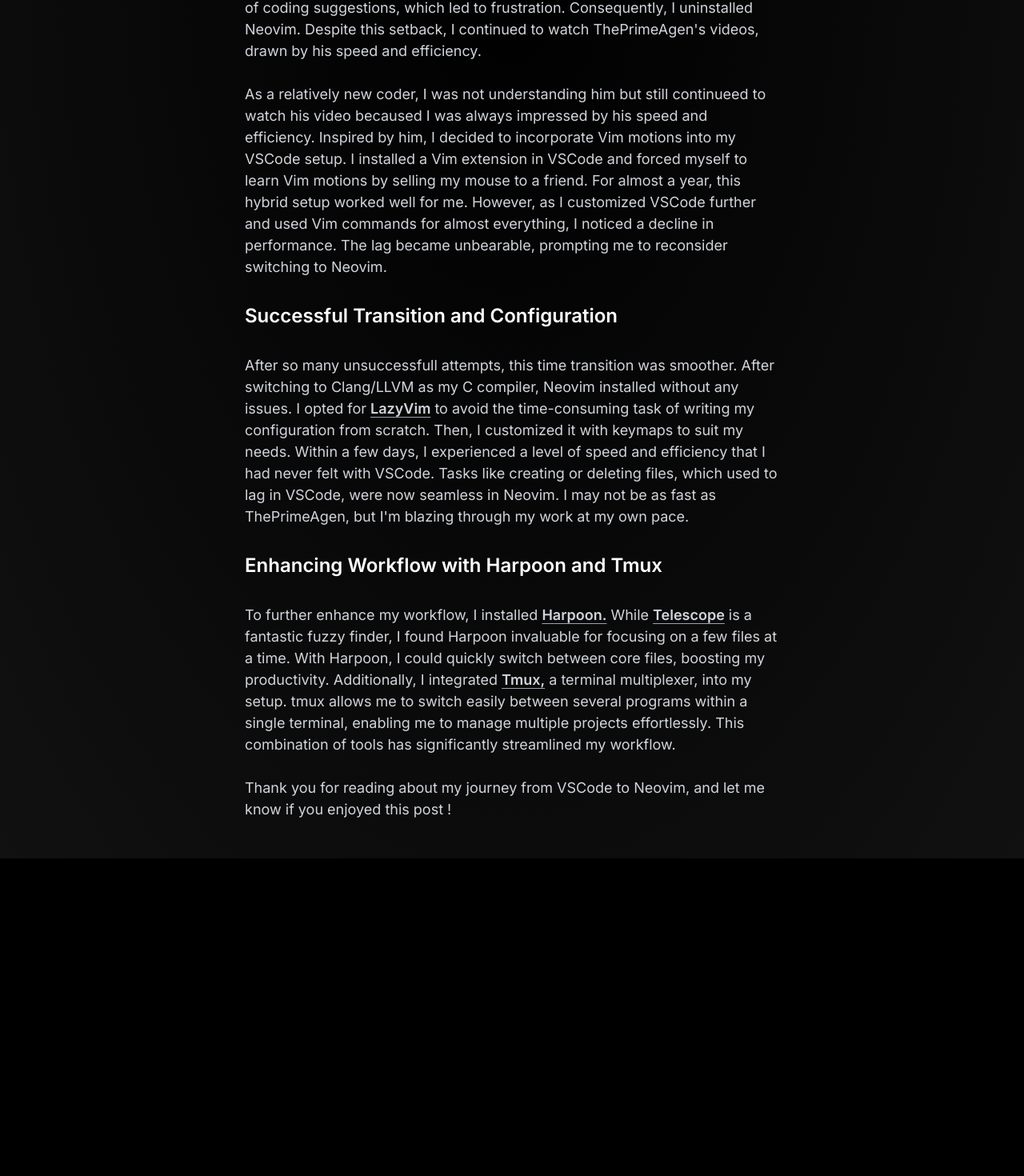
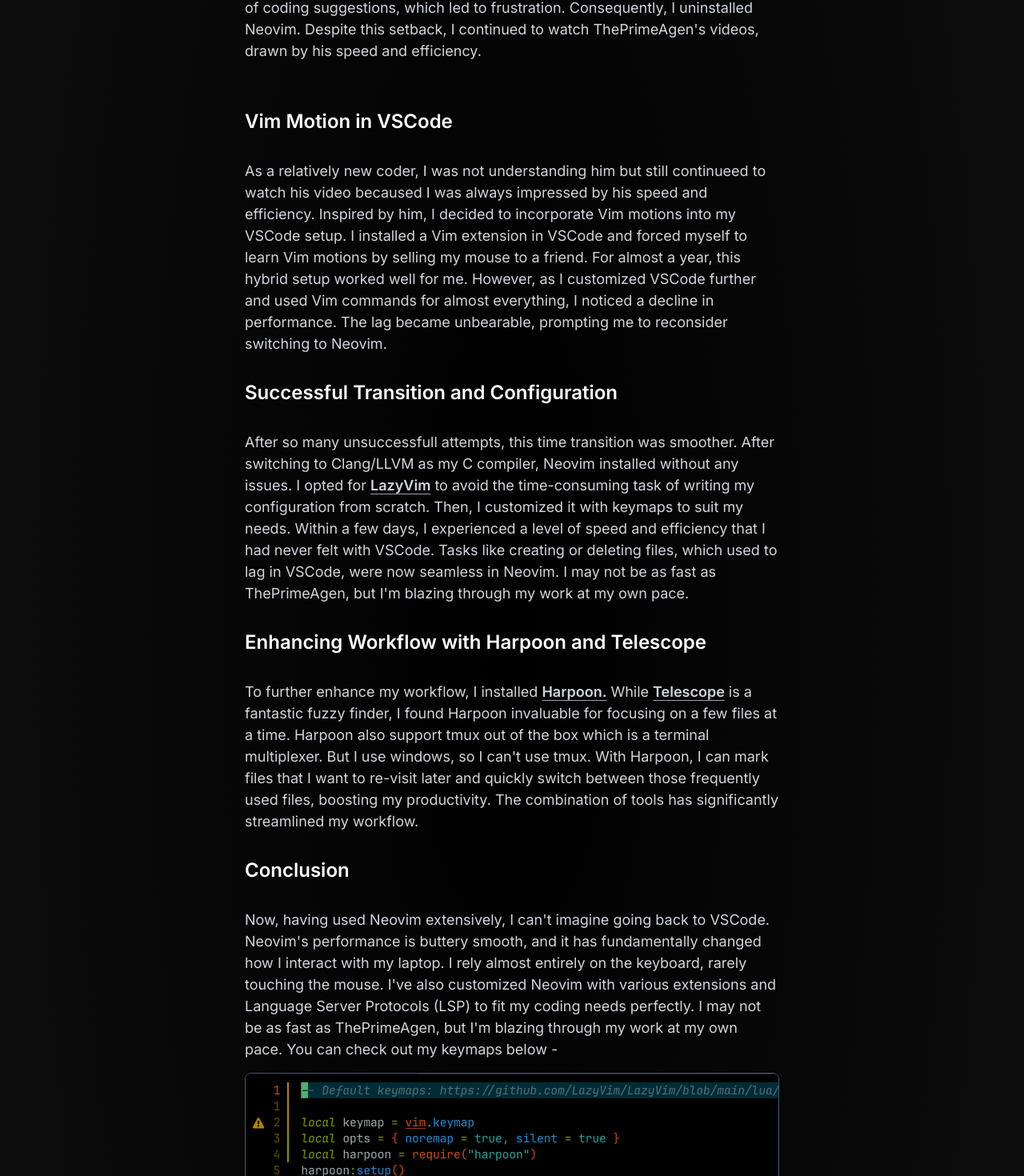
Before and after one commit to akhil683/Whose_Portfolio, a Next.js app: page /blogs in a window 1280 px wide. Shown: the part 1239-2709 px from the top of the page at 80% size. Before the commit the page ends 2312 px from the top, so only its background shows below. Built offline with nearby package versions, Linux system fonts and the light colour scheme.

Commit message:
changed blog UI & content

```diff
--- a/src/app/[name]/page.tsx
+++ b/src/app/[name]/page.tsx
@@ -6,6 +6,8 @@
 import Link from "next/link";
 import Image from "next/image";
 import NeovimImg from "@/assets/HeroImg.png";
+import keymaps1 from "@/assets/blogs/keymap1.png";
+import keymaps2 from "@/assets/blogs/keymap2.png";
 
 const BlogPage = () => {
   const { name } = useParams();
@@ -20,7 +22,7 @@
         </button>
       </Link>
       <div className="text-gray-100 my-4 md:my-8">
-        <h1 className="text-xl md:text-3xl font-semibold">{blog?.name}</h1>
+        <h1 className="text-2xl md:text-3xl font-semibold">{blog?.name}</h1>
         <p className="text-gray-400 max-md:text-sm mt-2">{blog?.date}</p>
       </div>
       <hr className="bg-gray-600 h-[2px] border-none" />
@@ -36,14 +38,9 @@
           relying heavily on the mouse for various tasks within VSCode, which I
           realized later was holding me back from reaching my full potential.
         </p>
-        <h3 className="my-4 md:my-8 font-semibold md:text-2xl text-lg text-white">
+        <h3 className="my-4 md:my-8 font-semibold md:text-2xl text-xl text-white">
           Discovering Neovim
         </h3>
-        <Image
-          src={NeovimImg}
-          className="w-full border border-slate-600 rounded-lg mb-4"
-          alt="Neovim"
-        />
         <p>
           One day, while browsing YouTube, I stumbled upon a channel called{" "}
           <a
@@ -61,7 +58,12 @@
           impressed. Motivated by what I saw, I decided to make the switch to
           Neovim.
         </p>
-        <h3 className="my-4 md:my-8 font-semibold md:text-2xl text-lg text-white">
+        <Image
+          src={NeovimImg}
+          className="w-full border border-slate-600 rounded-lg my-4"
+          alt="Neovim"
+        />
+        <h3 className="my-4 md:my-8 font-semibold md:text-2xl text-xl text-white">
           First Attempt: Big Mistake
         </h3>
         <p>
@@ -75,6 +77,9 @@
           speed and efficiency.
         </p>
         <br />
+        <h3 className="my-4 md:my-8 font-semibold md:text-2xl text-xl text-white">
+          Vim Motion in VSCode
+        </h3>
         <p>
           As a relatively new coder, I was not understanding him but still
           continueed to watch his video becaused I was always impressed by his
@@ -86,7 +91,7 @@
           almost everything, I noticed a decline in performance. The lag became
           unbearable, prompting me to reconsider switching to Neovim.
         </p>
-        <h3 className="my-4 md:my-8 font-semibold md:text-2xl text-lg text-white">
+        <h3 className="my-4 md:my-8 font-semibold md:text-2xl text-xl text-white">
           Successful Transition and Configuration
         </h3>
         <p>
@@ -107,8 +112,8 @@
           used to lag in VSCode, were now seamless in Neovim. I may not be as
           fast as ThePrimeAgen, but I'm blazing through my work at my own pace.
         </p>
-        <h3 className="my-4 md:my-8 font-semibold md:text-2xl text-lg text-white">
-          Enhancing Workflow with Harpoon and Tmux
+        <h3 className="my-4 md:my-8 font-semibold md:text-2xl text-xl text-white">
+          Enhancing Workflow with Harpoon and Telescope
         </h3>
         <p>
           To further enhance my workflow, I installed {""}
@@ -128,24 +133,38 @@
             Telescope
           </a>{" "}
           is a fantastic fuzzy finder, I found Harpoon invaluable for focusing
-          on a few files at a time. With Harpoon, I could quickly switch between
-          core files, boosting my productivity. Additionally, I integrated {""}
-          <a
-            className="font-semibold underline underline-offset-4 decoration-gray-400"
-            href="https://github.com/aserowy/tmux.nvim"
-            target="_blank"
-          >
-            Tmux,
-          </a>{" "}
-          a terminal multiplexer, into my setup. tmux allows me to switch easily
-          between several programs within a single terminal, enabling me to
-          manage multiple projects effortlessly. This combination of tools has
-          significantly streamlined my workflow.
+          on a few files at a time. Harpoon also support tmux out of the box
+          which is a terminal multiplexer. But I use windows, so I can't use
+          tmux. With Harpoon, I can mark files that I want to re-visit later and
+          quickly switch between those frequently used files, boosting my
+          productivity. The combination of tools has significantly streamlined
+          my workflow.
         </p>
-        <br />
+        <h3 className="my-4 md:my-8 font-semibold md:text-2xl text-xl text-white">
+          Conclusion
+        </h3>
         <p>
-          Thank you for reading about my journey from VSCode to Neovim, and let
-          me know if you enjoyed this post !
+          Now, having used Neovim extensively, I can't imagine going back to
+          VSCode. Neovim's performance is buttery smooth, and it has
+          fundamentally changed how I interact with my laptop. I rely almost
+          entirely on the keyboard, rarely touching the mouse. I've also
+          customized Neovim with various extensions and Language Server
+          Protocols (LSP) to fit my coding needs perfectly. I may not be as fast
+          as ThePrimeAgen, but I'm blazing through my work at my own pace. You
+          can check out my keymaps below -
+        </p>
+        <Image
+          src={keymaps1}
+          className="w-full border border-slate-600 rounded-lg my-4"
+          alt="Neovim"
+        />
+        <Image
+          src={keymaps2}
+          className="w-full border border-slate-600 rounded-lg my-4"
+          alt="Neovim"
+        />
+        <p className="mt-4">
+          Thank you for reading and let me know if you enjoyed this post !
         </p>
       </div>
     </article>
--- a/src/components/magicUI/BlogHover.tsx
+++ b/src/components/magicUI/BlogHover.tsx
@@ -32,6 +32,7 @@
           href={item?.link}
           key={item?.link}
           className="relative group  block p-2 h-full w-full"
+          prefetch={true}
           onMouseEnter={() => setHoveredIndex(idx)}
           onMouseLeave={() => setHoveredIndex(null)}
         >
```
Also changed, not shown: src/assets/blogs/keymap1.png (added), src/assets/blogs/keymap2.png (added).
